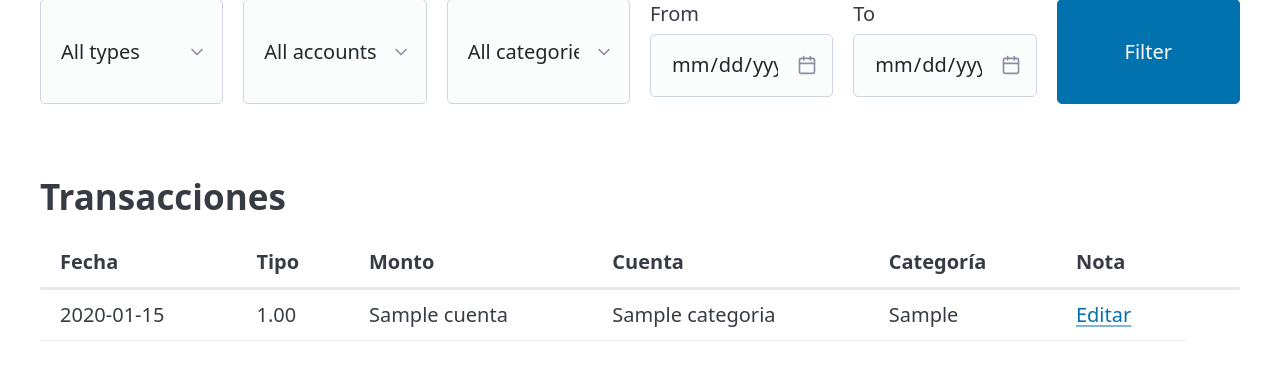
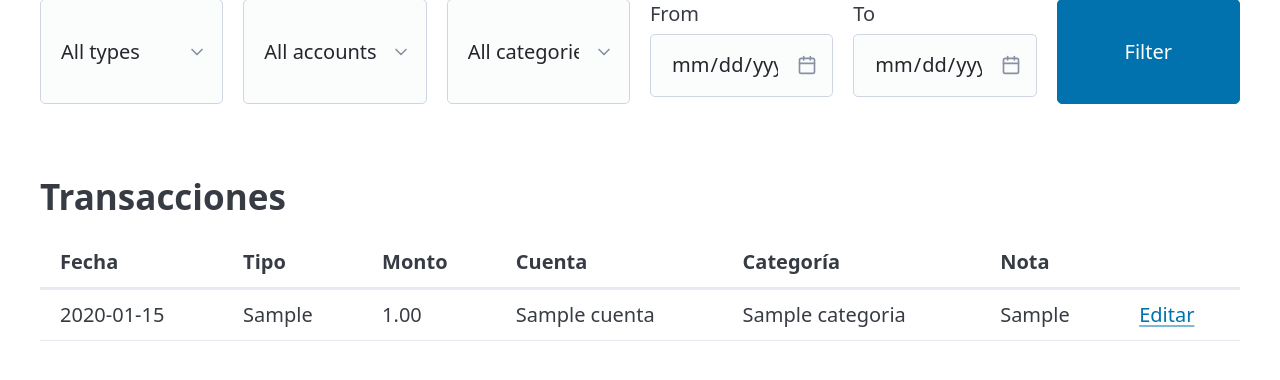
Before and after one commit to mariosalinaslozano-gif/finanzas-app, a Flask app: page /transacciones in a window 1280 px wide. Shown: the part 227-607 px from the top of the page. Run offline with Flask 3, Linux system fonts and the light colour scheme; tables that the repository leaves empty hold one stand-in row (values such as "Sample post"); some libraries are stand-ins or nearby versions.

Commit message:
Transacciones vista en telefono

```diff
--- a/static/style.css
+++ b/static/style.css
@@ -1,12 +1,30 @@
+@media (max-width: 600px) {
 
+  /* ---- Menú ---- */
+  nav ul {
+    flex-wrap: wrap;
+  }
 
-@media (max-width: 600px) {
-  /* aquí va una regla normal: selector { propiedad: valor; } */
-    nav ul {
-        flex-wrap: wrap;
-    }
+  nav li {
+    padding: 0.5rem;
+  }
 
-    nav li {
-        padding: 0.5rem;
-    }
+  /* ---- Tabla de transacciones como tarjetas ---- */
+  .tabla-transacciones thead {
+    display: none;
+  }
+
+  .tabla-transacciones tr,
+  .tabla-transacciones td {
+    display: block;
+  }
+
+  .tabla-transacciones tr {
+    margin-bottom: 1rem;
+  }
+
+  .tabla-transacciones td::before {
+    content: attr(data-label) ": ";
+    font-weight: bold;
+  }
 }
--- a/templates/lista.html
+++ b/templates/lista.html
@@ -34,7 +34,7 @@
 
 <h2>Transacciones</h2>
 
-<table>
+<table class="tabla-transacciones">
     <thead>
         <tr>
             <th>Fecha</th><th>Tipo</th><th>Monto</th>
@@ -44,8 +44,9 @@
     <tbody>
         {% for t in transacciones %}
         <tr>
-            <td>{{ t.fecha }}</td>
-            <td>
+            <td data-label="Fecha">{{ t.fecha }}</td>
+            <td data-label="Tipo">{{ t.tipo }}</td>
+            <td data-label="Monto">
                 {% if t.tipo == "entrada" %}
                 <span style="color: green;">+{{ "%.2f"|format(t.monto) }}</span>
             {% elif t.tipo == "salida" %}
@@ -54,9 +55,9 @@
                 {{ "%.2f"|format(t.monto) }}
             {% endif %}
             </td>
-            <td>{{ t.cuenta.nombre if t.cuenta else "-" }}</td>
-            <td>{{ t.categoria.nombre if t.categoria else "-" }}</td>
-            <td>{{ t.nota }}</td>
+            <td data-label="Cuenta">{{ t.cuenta.nombre if t.cuenta else "-" }}</td>
+            <td data-label="Categoría">{{ t.categoria.nombre if t.categoria else "-" }}</td>
+            <td data-label="Nota">{{ t.nota }}</td>
             <td>
                 <a href="/transacciones/{{ t.id }}/editar">Editar</a>
             </td>
```
